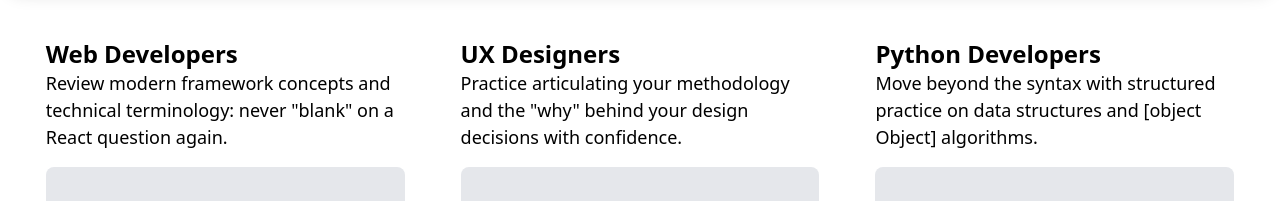
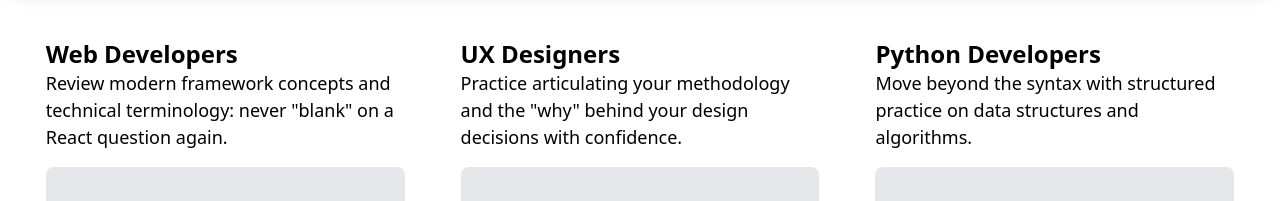
Before and after one commit to chingu-voyages/V59-tier3-team-39, a React (Vite) app in the folder frontend/: page / in a window 1280 px wide. Shown: the part 830-1031 px from the top of the page. Built offline with nearby package versions, Linux system fonts and the light colour scheme.

Commit message:
styling fix

```diff
--- a/frontend/src/components/tageted-roles/Role.tsx
+++ b/frontend/src/components/tageted-roles/Role.tsx
@@ -13,7 +13,7 @@
     <div className="space-y-4">
       <div>
         <h3 className="text-2xl font-bold">{role}</h3>
-        <p className="text-[1.125rem]">{description}</p>
+        <p className="text-[1.125rem] whitespace-pre-line">{description}</p>
       </div>
       <div className="bg-gray-200 py-25 px-12 rounded-lg">
         <img src={imgSrc} alt={altText} />
--- a/frontend/src/components/tageted-roles/TargetedRoles.tsx
+++ b/frontend/src/components/tageted-roles/TargetedRoles.tsx
@@ -17,7 +17,7 @@
   },
   {
     role: 'Python Developers',
-    description: `Move beyond the syntax with structured practice on data structures and ${<br />} algorithms.`,
+    description: `Move beyond the syntax with structured practice on data structures and\nalgorithms.`,
     imgSrc: '#',
     altText: '[Graphic] UI Capture of a correctly answered question',
     buttonText: 'Build your skills and your confidence.'
```
